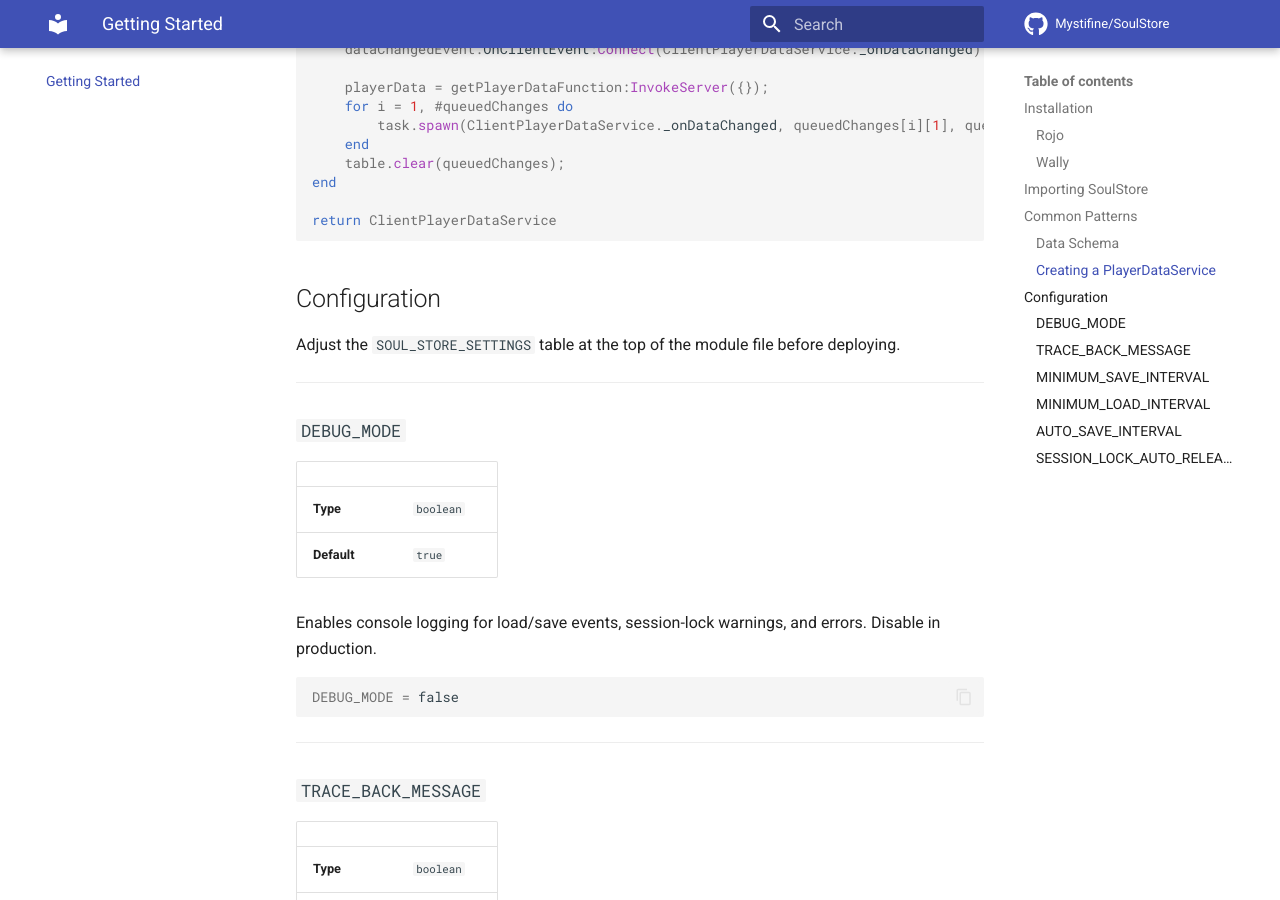
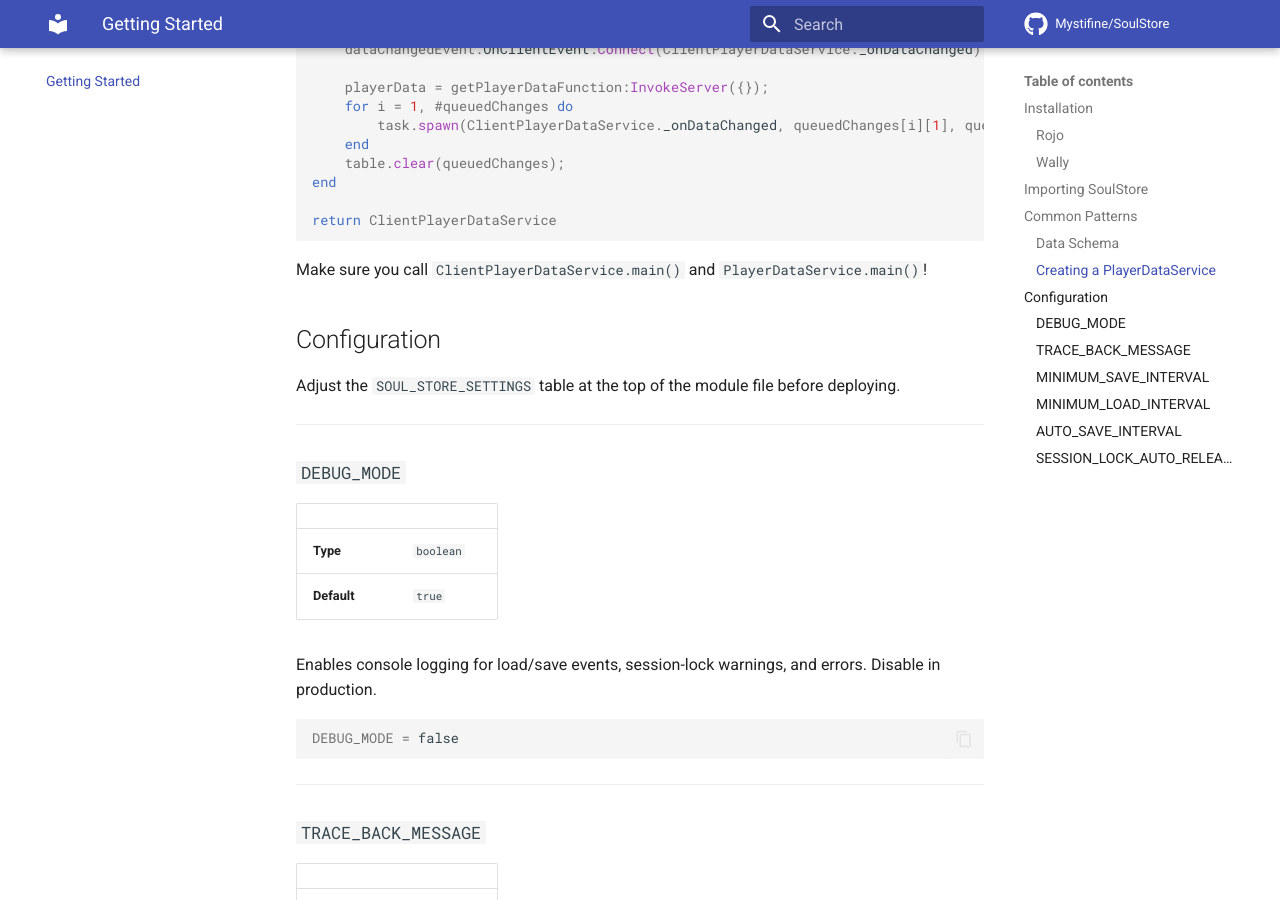
Before and after one commit to Mystifine/SoulStore, an MkDocs documentation site: the page built from docs/getting-started.md, in a window 1280 px wide and 900 px high, scrolled down 5056 px. Built offline with MkDocs 1.6.1 and Material for MkDocs 9.7.7, drawn with Linux system fonts in a browser that asks for light colours; comment, search, counter and statistics services are not loaded.

Commit message:
Updated docs

````diff
--- a/docs/getting-started.md
+++ b/docs/getting-started.md
@@ -245,6 +245,7 @@ end
 return ClientPlayerDataService
 
 ```
+Make sure you call `ClientPlayerDataService.main()` and `PlayerDataService.main()`!
 
 ## Configuration
 
````
